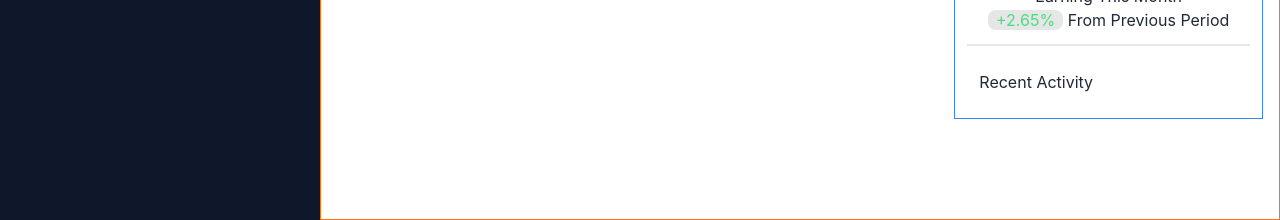
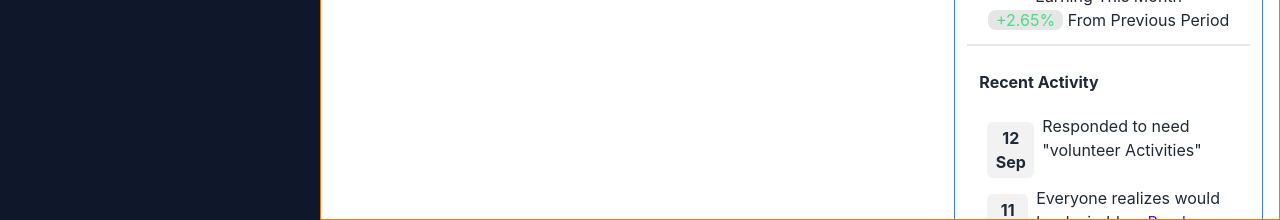
Before and after one commit to NAIMKHAN3/React-Task, a React (Create React App) app: page / in a window 1280 px wide. Shown: the part 580-800 px from the top of the page. Built offline with nearby package versions, Linux system fonts and the light colour scheme.

Commit message:
Activity Added

```diff
--- a/src/components/Activity.js
+++ b/src/components/Activity.js
@@ -3,13 +3,32 @@ import React from 'react';
 const Activity = () => {
     return (
         <div className='p-3 m-3'>
-            <h1>Recent Activity</h1>
-            <div>
-                <div>
-
+            <h1 className='font-bold mb-5'>Recent Activity</h1>
+            <div className='flex'>
+                <div className='rounded-md p-1 m-2 bg-base-200 w-[70px] text-center'>
+                    <h1 className='font-bold'>12</h1>
+                    <p className='font-bold'>Sep</p>
                 </div>
                 <div>
-
+                    <h1>Responded to need "volunteer Activities"</h1>
+                </div>
+            </div>
+            <div className='flex'>
+                <div className='rounded-md p-1 m-2 bg-base-200 w-[70px] text-center'>
+                    <h1 className='font-bold'>11</h1>
+                    <p className='font-bold'>Sep</p>
+                </div>
+                <div>
+                    <h1>Everyone realizes would be desirable... <a className='text-primary' href="">Read more</a></h1>
+                </div>
+            </div>
+            <div className='flex'>
+                <div className='rounded-md p-1 m-2 bg-base-200 w-[70px] text-center'>
+                    <h1 className='font-bold'>10</h1>
+                    <p className='font-bold'>Sep</p>
+                </div>
+                <div>
+                    <h1>Joined the group "Boardsmanship Forum"</h1>
                 </div>
             </div>
         </div>
```
